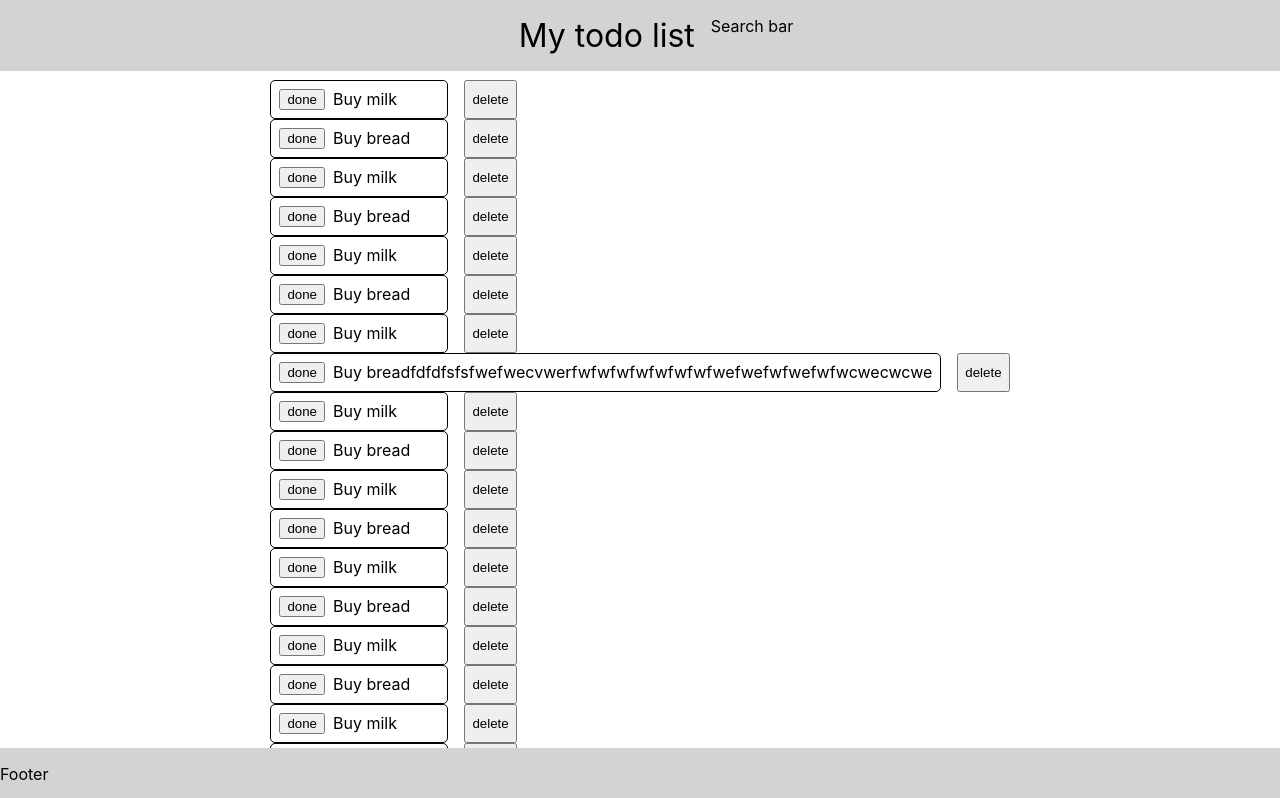
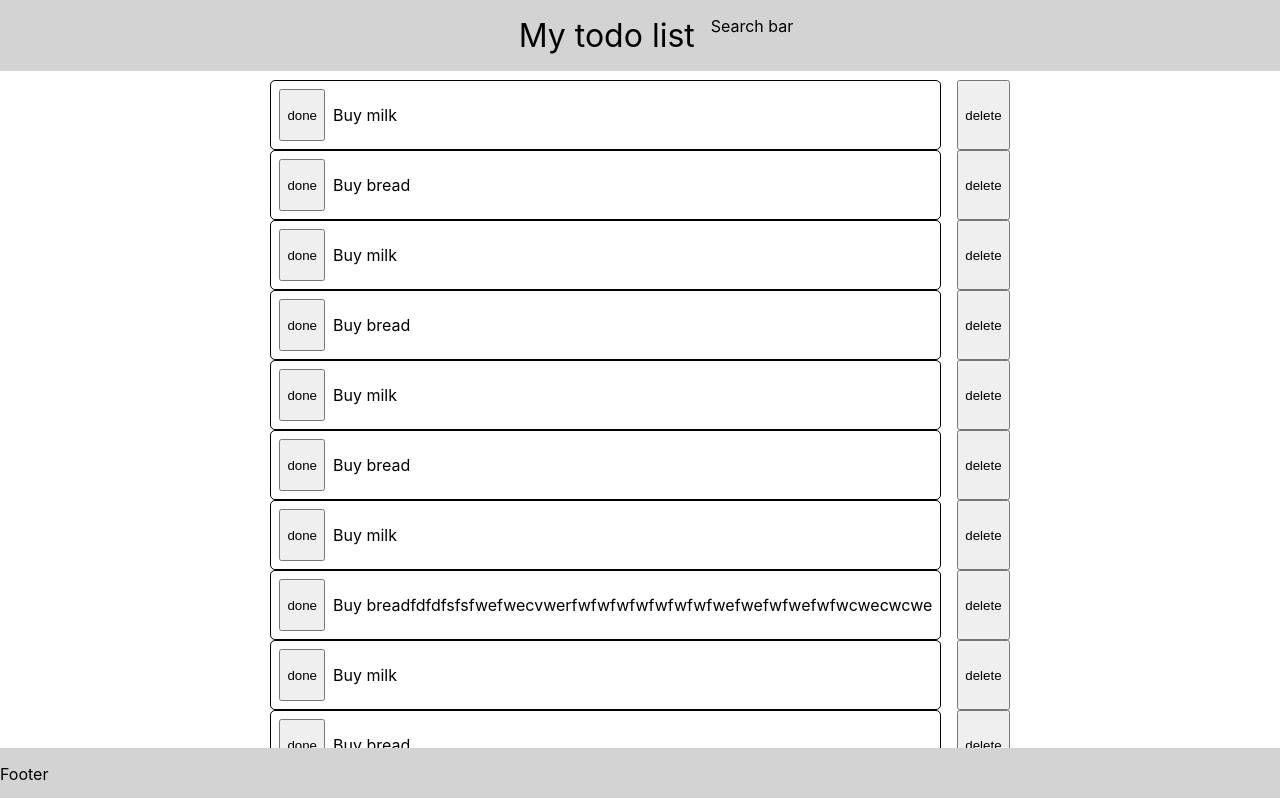
Before and after one commit to GkAdam91/AnotherTodoApp, a React (Create React App) app: page / in a window 1280 px wide. Shown: the top 798 px of the page. Built offline with nearby package versions, Linux system fonts and the light colour scheme.

Commit message:
fix list item markup

```diff
--- a/src/Components/ListComponents/List/List.module.css
+++ b/src/Components/ListComponents/List/List.module.css
@@ -3,7 +3,7 @@
   flex-direction: column;
   justify-content: center;
   align-items: flex-start;
-  width: max-content;
+  /* width: max-content; */
   margin: 0;
   padding: 0;
 }
--- a/src/Components/ListComponents/ListItem/ListItem.module.css
+++ b/src/Components/ListComponents/ListItem/ListItem.module.css
@@ -3,7 +3,7 @@
   justify-content: center;
   gap: 1rem;
   list-style: none;
-  width: max-content;
+  width: 100%;
 }
 
 .textContainer {
@@ -13,11 +13,12 @@
   border: 1px solid black;
   border-radius: 5px;
   padding: 0.5rem;
-  min-width: 10rem;
+  flex: 1;
 }
 
 .deleteContainer {
   display: flex;
   justify-content: right;
   gap: 0.5rem;
+  flex-shrink: 0;
 }
--- a/src/Components/ListComponents/ListItem/ListItem.tsx
+++ b/src/Components/ListComponents/ListItem/ListItem.tsx
@@ -9,14 +9,14 @@ export const ListItem: React.FC<{
   let { text, id } = item;
 
   return (
-    <div className={classes.item}>
+    <li className={classes.item}>
       <div className={classes.textContainer}>
         <button onClick={itemClicked.bind(null, id)}>done</button>
-        <li>{text}</li>
+        <p>{text}</p>
       </div>
       <div className={classes.deleteContainer}>
         <button onClick={itemDeleted.bind(null, id)}>delete</button>
       </div>
-    </div>
+    </li>
   );
 };
--- a/src/Components/ToDoList.module.css
+++ b/src/Components/ToDoList.module.css
@@ -7,6 +7,7 @@
   top: 0;
   width: 100%;
   padding: 1rem;
+  z-index: 1;
 }
 
 .title {
@@ -16,10 +17,10 @@
 
 .main {
   display: flex;
-  top:4rem;
+  top:5rem;
   justify-content: center;
   gap: 1rem;
-  margin-top: 1rem;
+  margin: auto;
   position: relative;
 }
 
```
